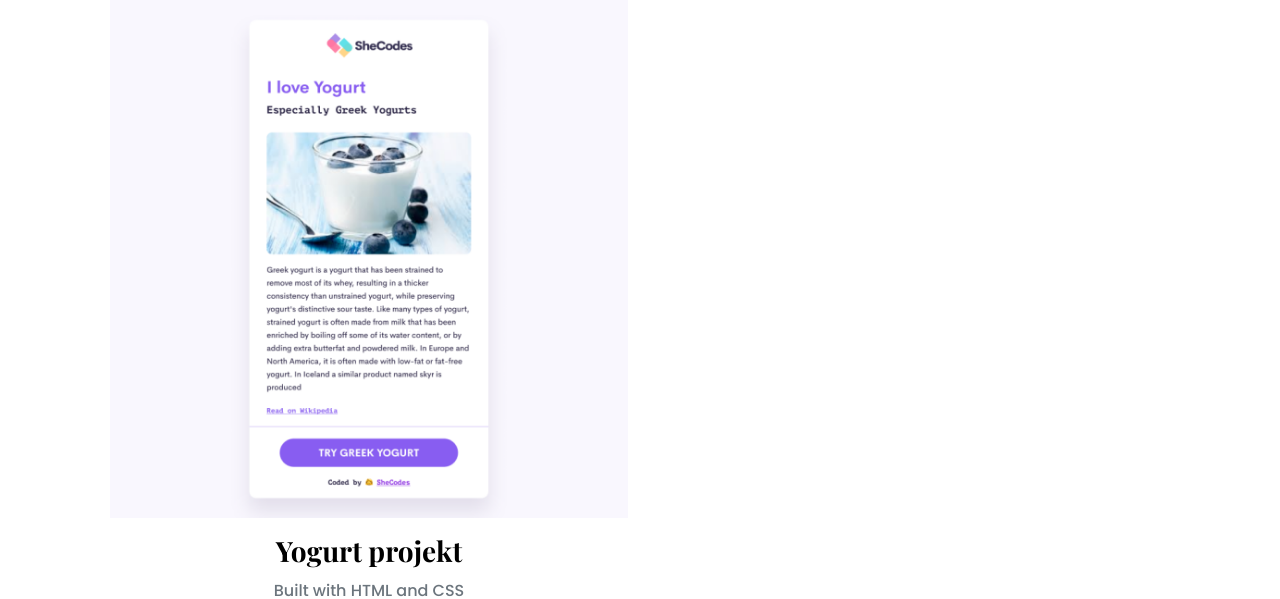
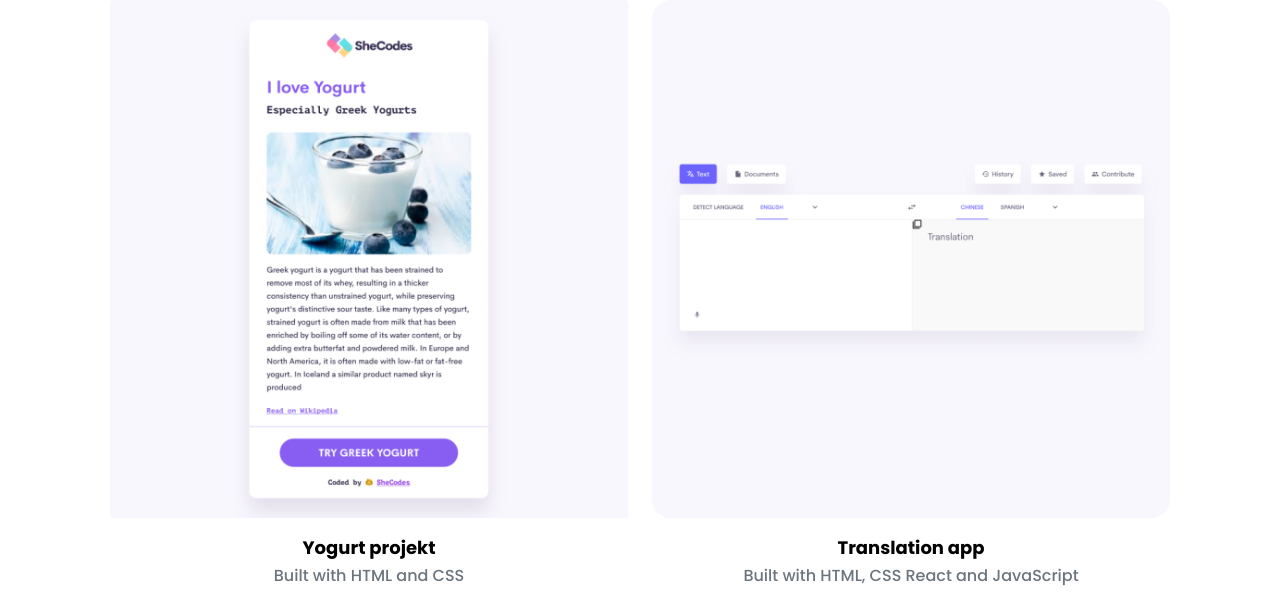
Before and after one commit to Borkabori/Portfolio_2, a website: page work.html in a window 1280 px wide. Shown: the part 364-963 px from the top of the page. Drawn offline with nearby package versions, Linux system fonts and the light colour scheme.

Commit message:
Work page nearly OK

```diff
--- a/styles/portfolio.css
+++ b/styles/portfolio.css
@@ -101,6 +101,17 @@ p {
   margin-bottom: 48px;
 }
 
+.contetnt p {
+  font-size: 14px;
+}
+
+.content h3 {
+  font-family: var(--default-font-family);
+  font-size: 18px;
+  line-height: 1.5;
+  margin: 20px 0;
+}
+
 @media (max-width: 992px) {
   h1 {
     font-size: 44px;
--- a/work.html
+++ b/work.html
@@ -39,10 +39,22 @@
             <img
               src="images/yogurt.png"
               alt="Yogurt project"
-              class="img-fluid mb-3"
+              class="img-fluid mb-3 rounded m-0"
             />
-            <h3 class="text-center">Yogurt projekt</h3>
+            <h3 class="text-center m-0">Yogurt projekt</h3>
             <p class="text-center text-muted">Built with HTML and CSS</p>
+          </div>
+
+          <div class="col-md-6">
+            <img
+              src="images/translation.png"
+              alt="Yogurt project"
+              class="img-fluid mb-3 rounded m-0"
+            />
+            <h3 class="text-center m-0">Translation app</h3>
+            <p class="text-center text-muted">
+              Built with HTML, CSS React and JavaScript
+            </p>
           </div>
         </div>
       </div>
```
Also changed, not shown: images/translation.png (added).
